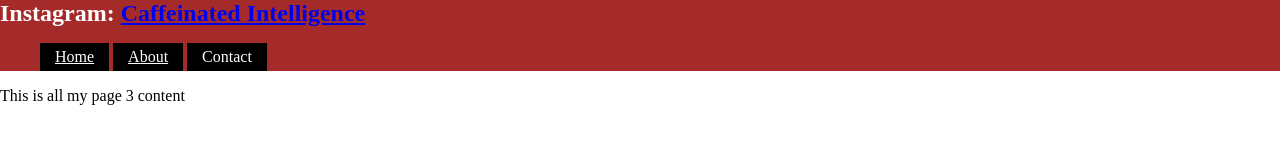
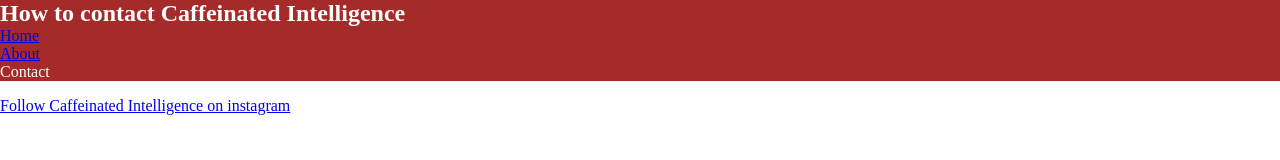
Before and after one commit to danielmmarquez/caffeinated-intelligence, a plain HTML site: page page3.html in a window 1280 px wide. Drawn offline with Linux system fonts and the light colour scheme.

Commit message:
not so big edits
moved Instagram link out of header and into body. hope it looks gooder hehe

```diff
--- a/page3.html
+++ b/page3.html
@@ -6,19 +6,19 @@
 		<link href="css/main.css" rel="stylesheet" type="text/css" />
 	</head>
 
-	<body>
+	<body class ="image3">
 		<header>
 			<nav>
-				<h1>Instagram: <a href="https://www.instagram.com/caffeinatedintelligence/">Caffeinated Intelligence</a></h1>
-					<ul>
-						<li><a href="index.html">Home</a></li>
-						<li><a href="page2.html">About</a></li>
-						<li><a>Contact</a></li>
-					</ul>
+				<h1>How to contact Caffeinated Intelligence</h1>
+					<div>
+						<div class= "tabs col-sm-6"><a href="index.html">Home</div>
+						<div class= "tabs col-sm-6"><a href="page2.html">About</a></div>
+						<div class= "tabs col-sm-6"><a>Contact</a></div>
+					</div>
 				</nav>
 			</header>
 
-		<p> This is all my page 3 content</p>
+		<p> <a href="https://www.instagram.com/caffeinatedintelligence/">Follow Caffeinated Intelligence on instagram</a></p>
 
 	</body>
 <html>
```
